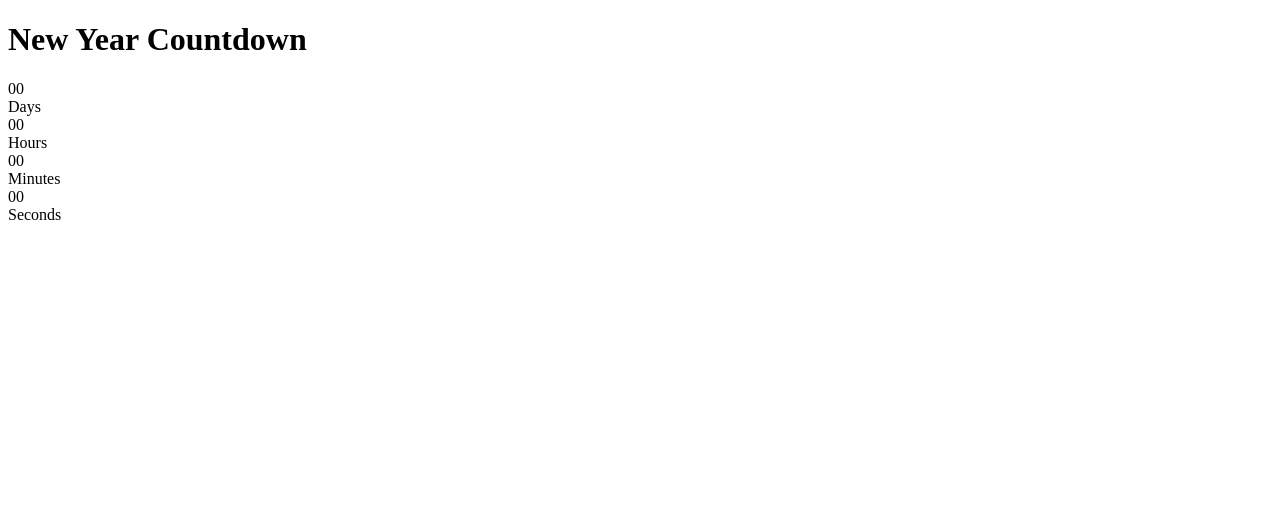
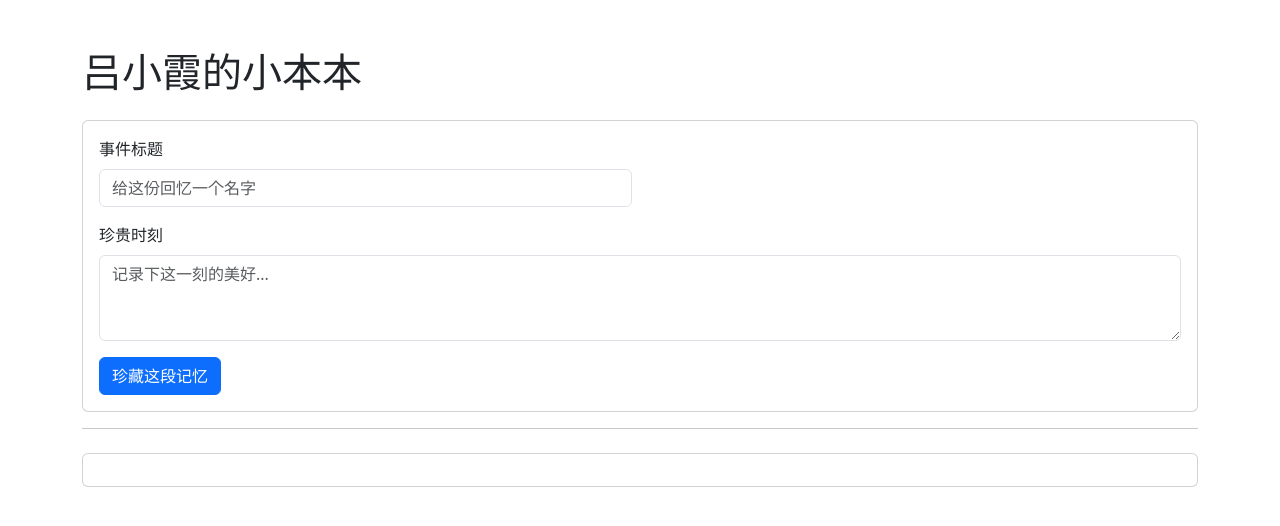
Before and after one commit to twilight02/twilight02.github.io, a plain HTML site: page index.html in a window 1280 px wide. Drawn offline with nearby package versions, Linux system fonts and the light colour scheme.

Commit message:
Update index.html

```diff
--- a/index.html
+++ b/index.html
@@ -1,56 +1,43 @@
 <!DOCTYPE html>
-<html lang="en" >
+<html lang="en">
 <head>
-  <meta charset="UTF-8">
-  <title>2023元旦快乐！</title>
-  <link rel="stylesheet" href="./style.css">
-
+    <meta charset="UTF-8">
+    <meta name="viewport" content="width=device-width, initial-scale=1.0">
+    <title>L&T的笔记随记</title>
+    <!-- 引入Bootstrap和Popper.js -->
+    <link href="https://cdn.jsdelivr.net/npm/bootstrap@5.3.0-alpha1/dist/css/bootstrap.min.css" rel="stylesheet">
+    <script src="https://cdn.jsdelivr.net/npm/@popperjs/core@2.11.6/dist/umd/popper.min.js"></script>
+    <script src="https://cdn.jsdelivr.net/npm/bootstrap@5.3.0-alpha1/dist/js/bootstrap.min.js"></script>
+    <link rel="stylesheet" href="styles.css">
 </head>
 <body>
-<!-- partial:index.partial.html -->
-<!DOCTYPE html>
-<html lang="en">
-
-<head>
-  <meta charset="UTF-8">
-  <meta name="viewport" content="width=device-width, initial-scale=1.0">
-  <meta http-equiv="X-UA-Compatible" content="ie=edge">
-  <title>New Year Countdown</title>
-
-</head>
-
-<body id="bbody">
-  <!-- <canvas id=c></canvas> -->
-  <div class="middle" id="middleId">
-
-    <h1 class="label" id="label">New Year Countdown
-    </h1>
-    <div class="time">
-      <span>
-						<div id="d">00</div>
-						Days
-					</span>
-      <span>
-						<div id="h">00</div>
-						Hours
-					</span>
-      <span>
-						<div id="m">00</div>
-						Minutes
-					</span>
-      <span>
-						<div id="s">00</div>
-						Seconds
-					</span>
+    <div class="container mt-5">
+        <h1 class="mb-4">吕小霞的小本本</h1>
+        <div class="card">
+            <div class="card-body">
+                <form id="noteForm" class="row g-3">
+                    <div class="col-md-6">
+                        <label for="noteTitle" class="form-label">事件标题</label>
+                        <input type="text" class="form-control" id="noteTitle" placeholder="给这份回忆一个名字">
+                    </div>
+                    <div class="col-md-12">
+                        <label for="noteContent" class="form-label">珍贵时刻</label>
+                        <textarea class="form-control" id="noteContent" rows="3" placeholder="记录下这一刻的美好..."></textarea>
+                    </div>
+                    <div class="col-12">
+                        <button type="submit" class="btn btn-primary">珍藏这段记忆</button>
+                    </div>
+                </form>
+            </div>
+        </div>
+        <hr>
+        <div id="notesList" class="card mt-4">
+            <div class="card-body">
+                <!-- 笔记查看 -->
+            </div>
+        </div>
     </div>
-  </div>
-
-</body>
-
-</html>
-<!-- partial -->
-  <script  src="./script.js"></script>
-  <embed src="./纯音乐 - 遇见 (钢琴版).ogg" hidden="true" autostart="true" loop="true">
-
+    <!-- JavaScripts -->
+    <script src="script.js"></script>
 </body>
 </html>
```
